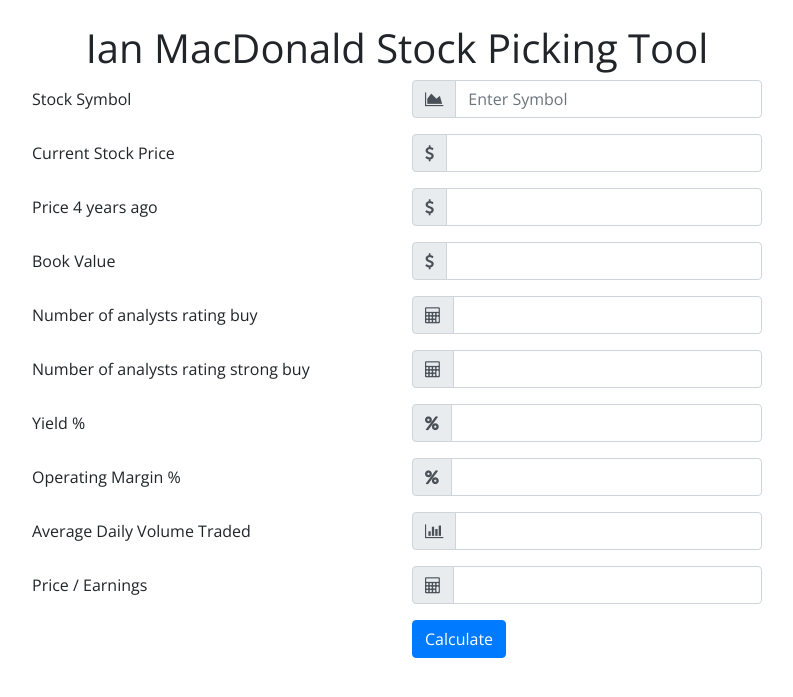
After one commit to food-always-food/stock-eval, a Flask app: template templates/result.html in a window 1280 px wide. The commit adds this page. Shown: the top 697 px of the page, without its empty margins (243-1036 px from the left). Run offline with Flask 2, Linux system fonts and the light colour scheme; the template is opened without the code that fills it, so the values that code supplies are empty; some libraries are stand-ins or nearby versions.

Commit message:
Complete IEX data pull, add verify and results page. Add gitignore for cache files. Connect Main screen to IEX to automatically grab finacials based on symbol

```diff
--- a/application.py
+++ b/application.py
@@ -12,12 +12,24 @@ def welcome():
     if request.method == "POST":
         req = request.form
         print(req)
-        result = imdScore.score(int(req['stock-price']),int(req['4-years']),int(req['book-value']),int(req['buy-analysts']),int(req['strong-buy']),int(req['yield']),int(req['margin']),int(req['volume']),int(req['pe']))
+        result = iexStocks.getFinancials(req['symbol'],req['pe'])
         print(result)
+        session['result'] = result
         return render_template("index.html")
     else:
         return render_template("index.html")
 
+@app.route("/check",methods=["POST"])
+def check():
+    req = request.form
+    print(req)
+    result = imdScore.score(int(req['stock-price']),int(req['4-years']),int(req['book-value']),int(req['buy-analysts']),int(req['strong-buy']),int(req['yield']),int(req['margin']),int(req['volume']),int(req['pe']))
+    print(result)
+    return render_template("check.html")
+
+@app.route("/result",methods=["POST"])
+def result():
+    return render_template("result.html")
 
 if __name__ == "__main__":
     app.run(debug=True)
--- /dev/null
+++ b/templates/result.html
@@ -0,0 +1,180 @@
+<!DOCTYPE html>
+<html lang="en">
+
+<head>
+  <!-- Required meta tags -->
+  <meta charset="utf-8">
+  <meta name="viewport" content="width=device-width, initial-scale=1, shrink-to-fit=no">
+
+  <title>Ian McDonald's Stock Evaluator</title>
+
+  <link rel="stylesheet" href="https://stackpath.bootstrapcdn.com/bootstrap/4.1.3/css/bootstrap.min.css">
+  <link rel="stylesheet" href="https://maxcdn.bootstrapcdn.com/font-awesome/4.7.0/css/font-awesome.min.css">
+  <link rel="stylesheet" href="/static/css/main.css">
+
+</head>
+
+<body>
+  <div class="container">
+    <div class="row">
+      <div class="col-md">
+        <br>
+        <h1 id="middle">Ian MacDonald Stock Picking Tool</h1>
+      </div>
+    </div>
+    <div class="row">
+      <div class="col-2"></div>
+      <div class="col-8">
+        <form method="post" action="/">
+          <div class="form-group row">
+            <label for="symbol" class="col-6 col-form-label">Stock Symbol</label>
+            <div class="col-6">
+              <div class="input-group">
+                <div class="input-group-prepend">
+                  <div class="input-group-text">
+                    <i class="fa fa-area-chart"></i>
+                  </div>
+                </div>
+                <input id="symbol" name="symbol" placeholder="Enter Symbol" type="text" required="required"
+                  class="form-control">
+              </div>
+            </div>
+          </div>
+          <div class="form-group row">
+            <label for="stock-price" class="col-6 col-form-label">Current Stock Price</label>
+            <div class="col-6">
+              <div class="input-group">
+                <div class="input-group-prepend">
+                  <div class="input-group-text">
+                    <i class="fa fa-dollar"></i>
+                  </div>
+                </div>
+                <input id="stock-price" name="stock-price" type="number" required="required" class="form-control">
+              </div>
+            </div>
+          </div>
+          <div class="form-group row">
+            <label for="4-years" class="col-6 col-form-label">Price 4 years ago</label>
+            <div class="col-6">
+              <div class="input-group">
+                <div class="input-group-prepend">
+                  <div class="input-group-text">
+                    <i class="fa fa-dollar"></i>
+                  </div>
+                </div>
+                <input id="4-years" name="4-years" type="number" class="form-control" required="required">
+              </div>
+            </div>
+          </div>
+          <div class="form-group row">
+            <label for="book-value" class="col-6 col-form-label">Book Value</label>
+            <div class="col-6">
+              <div class="input-group">
+                <div class="input-group-prepend">
+                  <div class="input-group-text">
+                    <i class="fa fa-dollar"></i>
+                  </div>
+                </div>
+                <input id="book-value" name="book-value" type="number" class="form-control" required="required">
+              </div>
+            </div>
+          </div>
+          <div class="form-group row">
+            <label for="buy-analysts" class="col-6 col-form-label">Number of analysts rating buy</label>
+            <div class="col-6">
+              <div class="input-group">
+                <div class="input-group-prepend">
+                  <div class="input-group-text">
+                    <i class="fa fa-calculator"></i>
+                  </div>
+                </div>
+                <input id="buy-analysts" name="buy-analysts" type="number" class="form-control" required="required">
+              </div>
+            </div>
+          </div>
+          <div class="form-group row">
+            <label for="strong-buy" class="col-6 col-form-label">Number of analysts rating strong buy</label>
+            <div class="col-6">
+              <div class="input-group">
+                <div class="input-group-prepend">
+                  <div class="input-group-text">
+                    <i class="fa fa-calculator"></i>
+                  </div>
+                </div>
+                <input id="strong-buy" name="strong-buy" type="number" class="form-control" required="required">
+              </div>
+            </div>
+          </div>
+          <div class="form-group row">
+            <label for="yield" class="col-6 col-form-label">Yield %</label>
+            <div class="col-6">
+              <div class="input-group">
+                <div class="input-group-prepend">
+                  <div class="input-group-text">
+                    <i class="fa fa-percent"></i>
+                  </div>
+                </div>
+                <input id="yield" name="yield" type="number" class="form-control">
+              </div>
+            </div>
+          </div>
+          <div class="form-group row">
+            <label for="margin" class="col-6 col-form-label">Operating Margin %</label>
+            <div class="col-6">
+              <div class="input-group">
+                <div class="input-group-prepend">
+                  <div class="input-group-text">
+                    <i class="fa fa-percent"></i>
+                  </div>
+                </div>
+                <input id="margin" name="margin" type="number" class="form-control" required="required"
+                  aria-describedby="marginHelpBlock">
+              </div>
+              <!-- <span id="marginHelpBlock" class="form-text text-muted">test</span> -->
+            </div>
+          </div>
+          <div class="form-group row">
+            <label for="volume" class="col-6 col-form-label">Average Daily Volume Traded</label>
+            <div class="col-6">
+              <div class="input-group">
+                <div class="input-group-prepend">
+                  <div class="input-group-text">
+                    <i class="fa fa-bar-chart-o"></i>
+                  </div>
+                </div>
+                <input id="volume" name="volume" type="number" class="form-control" required="required">
+              </div>
+            </div>
+          </div>
+          <div class="form-group row">
+            <label for="pe" class="col-6 col-form-label">Price / Earnings</label>
+            <div class="col-6">
+              <div class="input-group">
+                <div class="input-group-prepend">
+                  <div class="input-group-text">
+                    <i class="fa fa-calculator"></i>
+                  </div>
+                </div>
+                <input id="pe" name="pe" type="number" class="form-control" required="required">
+              </div>
+            </div>
+          </div>
+          <div class="form-group row">
+            <div class="offset-6 col-6">
+              <button name="submit" type="submit" class="btn btn-primary">Calculate</button>
+            </div>
+          </div>
+        </form>
+      </div>
+    </div>
+  </div>
+  </div>
+
+  <script src="https://code.jquery.com/jquery-3.5.1.min.js"
+    integrity="sha256-9/aliU8dGd2tb6OSsuzixeV4y/faTqgFtohetphbbj0=" crossorigin="anonymous"></script>
+  <!-- <script src="https://cdnjs.cloudflare.com/ajax/libs/jquery-modal/0.9.1/jquery.modal.min.js"></script>s -->
+  <link rel="stylesheet" href="https://cdnjs.cloudflare.com/ajax/libs/jquery-modal/0.9.1/jquery.modal.min.css" />
+  <!-- <script src="static/js/functions.js"></script>s -->
+</body>
+
+</html>
```
Also changed, not shown: iexStocks.py (+28 -16 lines), templates/check.html (added, +180 -0 lines), templates/index.html (+3 -83 lines), 1 other file.
